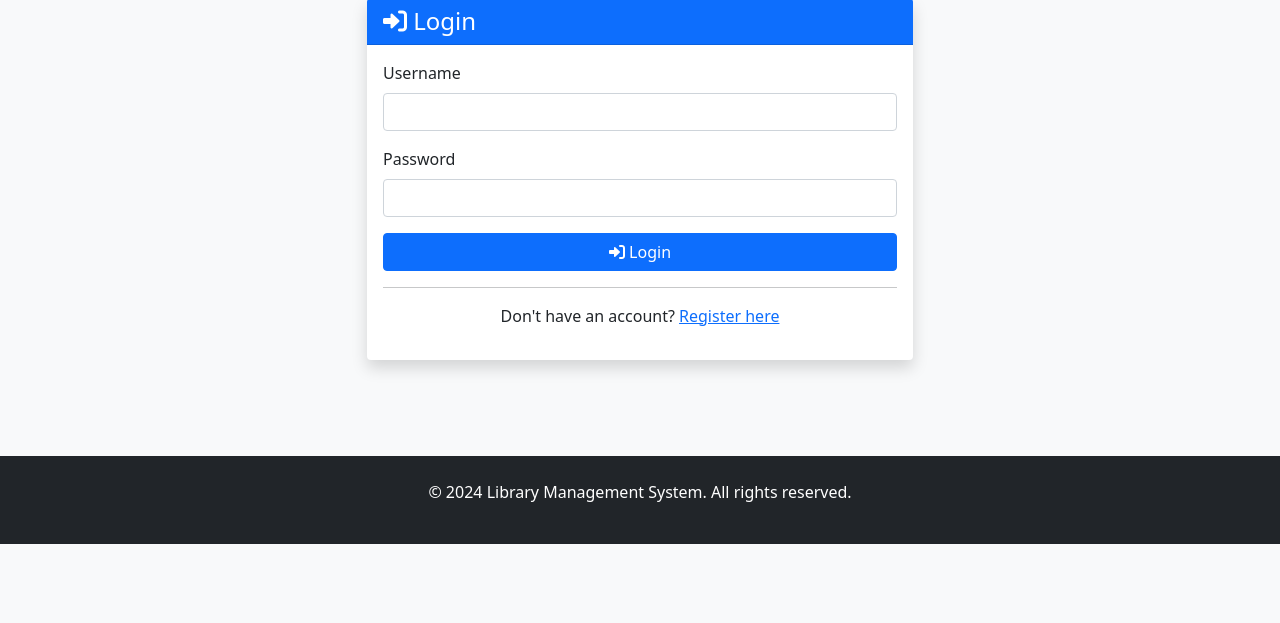
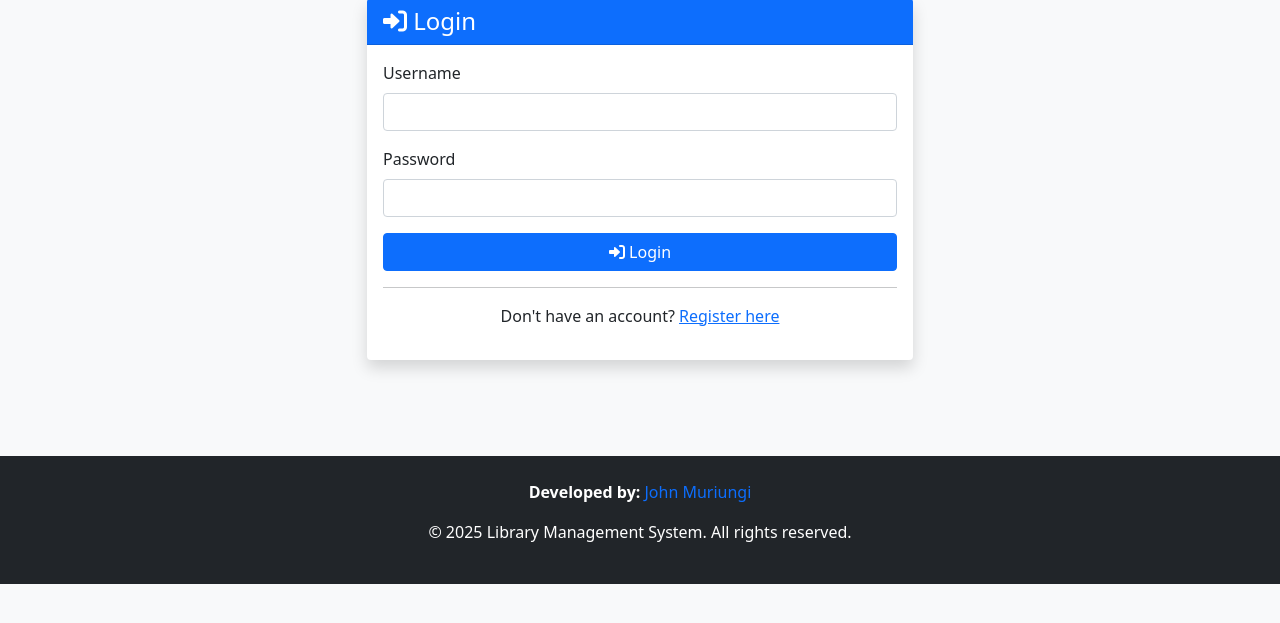
Before and after one commit to John-Muriungi/library-management, a Django app: a page that uses library/templates/base.html in a window 1280 px wide. Shown: the part 121-744 px from the top of the page. Run offline with Django 5.2, Linux system fonts and the light colour scheme; a user stored in the database is signed in; some libraries are stand-ins or nearby versions.

Commit message:
updated the footer

```diff
--- a/library/templates/base.html
+++ b/library/templates/base.html
@@ -9,6 +9,7 @@
     <!-- Font Awesome -->
     <link rel="stylesheet" href="https://cdnjs.cloudflare.com/ajax/libs/font-awesome/6.0.0/css/all.min.css">
     <style>
+
         body {
             background-color: #f8f9fa;
         }
@@ -151,8 +152,16 @@
 
     <!-- Footer -->
     <footer class="bg-dark text-white py-4 mt-5">
+        <div class="credits">
+            <div class="container text-center">
+                <p>
+                    <Strong>Developed  by: </Strong>
+                    <a href="https://john-muriungi.github.io/My-portifolio/" target="_blank" style="text-decoration: none">John Muriungi</a>
+                </p>
+            </div>
+        </div>
         <div class="container text-center">
-            <p>&copy; 2024 Library Management System. All rights reserved.</p>
+            <p>&copy; 2025 Library Management System. All rights reserved.</p>
         </div>
     </footer>
 
```
Also changed, not shown: db.sqlite3.
